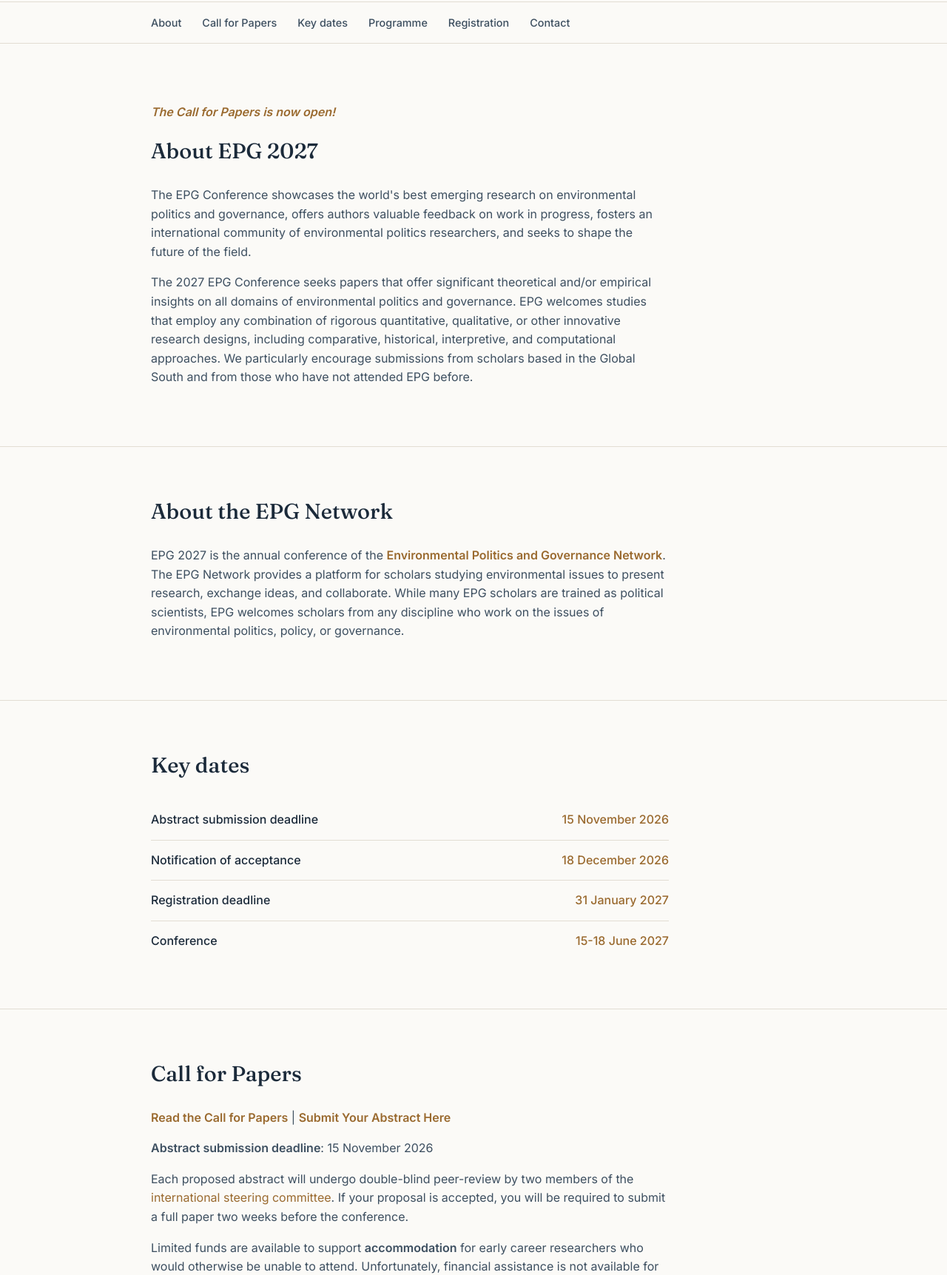
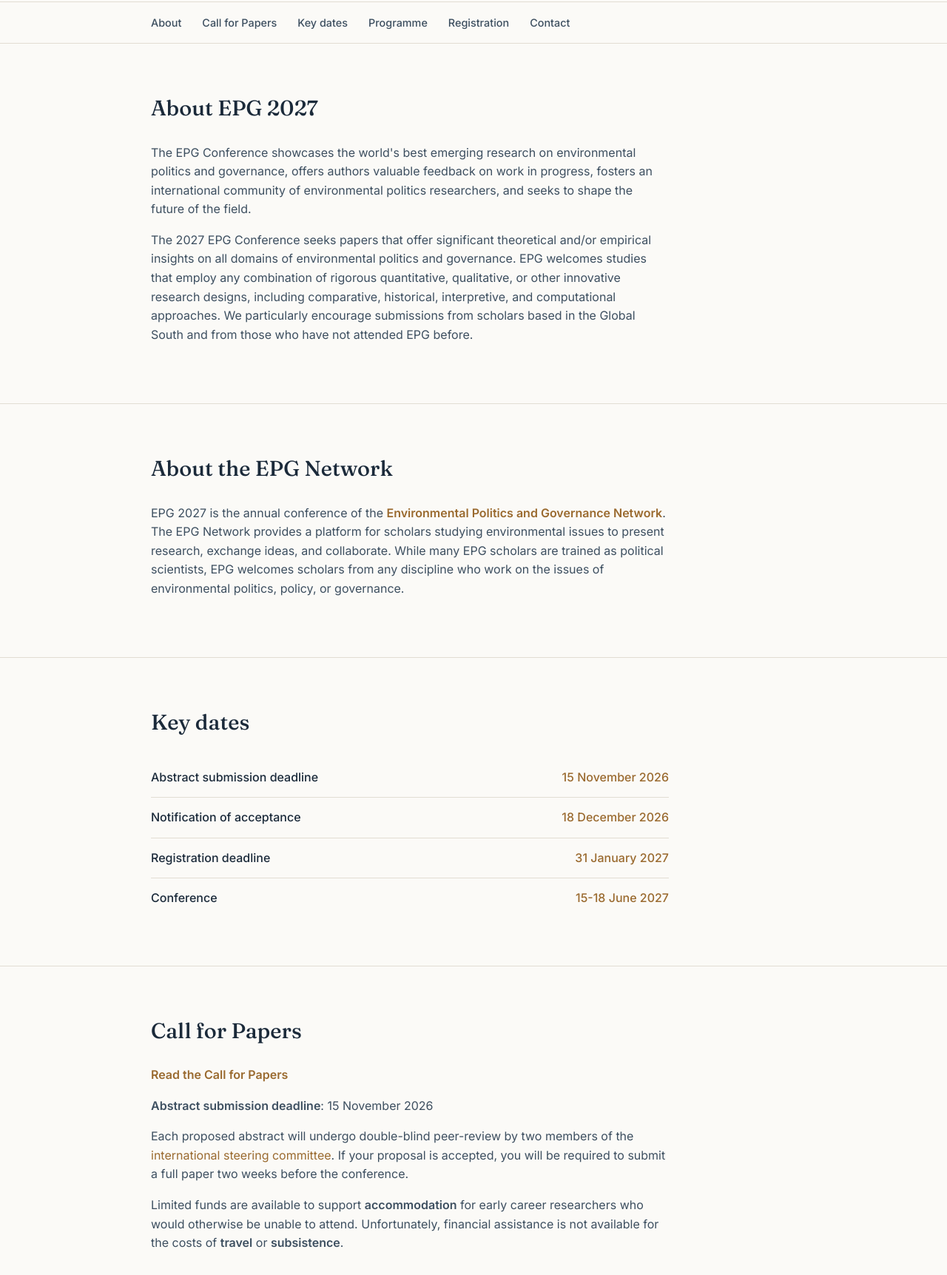
Before and after one commit to epg2027/epg2027.github.io, a plain HTML site: page index.html in a window 1280 px wide. Shown: the part 421-2144 px from the top of the page at 74% size. Drawn offline with Linux system fonts and the light colour scheme.

Commit message:
Commented out CfP information

```diff
--- a/index.html
+++ b/index.html
@@ -350,9 +350,9 @@
 
   <section id="about">
     <div class="wrap">
-      <p>
+      <!-- <p>
         <em><b><a href="#call_for_papers">The Call for Papers is now open!</a></b></em>
-      </p>
+      </p>-->
 
       <h2>About EPG 2027</h2>
       <p>
@@ -402,8 +402,8 @@
     <div class="wrap">
       <h2>Call for Papers</h2>
       <p>
-        <b><a href="epg2027-call-for-proposals.pdf" target="_blank" rel="noopener">Read the Call for Papers</a></b> |
-        <b><a href="https://forms.gle/g9k8ujxvnbsNn3qf6">Submit Your Abstract Here</a></b>
+        <b><a href="epg2027-call-for-proposals.pdf" target="_blank" rel="noopener">Read the Call for Papers</a></b> <!--|
+        <b><a href="https://forms.gle/g9k8ujxvnbsNn3qf6">Submit Your Abstract Here</a></b>-->
       </p>
       <p>
         <b>Abstract submission deadline</b>: 15 November 2026
```
